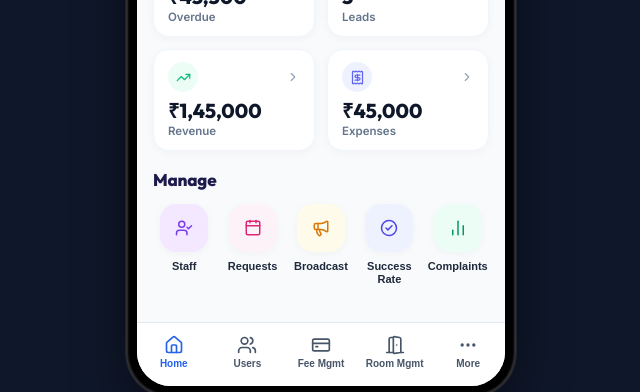
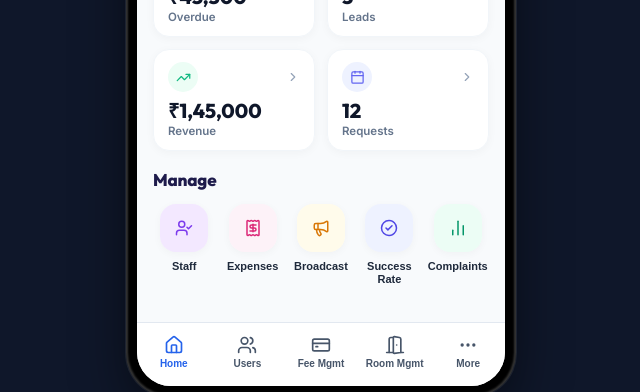
Before and after one commit to sudharshanjaggula605-droid/Happy-Hostls-Owner, a React (Vite) app: page / in a window 1280 px wide. Shown: the part 447-839 px from the top of the page, without its empty margins (319-959 px from the left). Built offline with nearby package versions, Linux system fonts and the light colour scheme.

Commit message:
exchange requests and expencses

```diff
--- a/src/kitchen/HomePage.tsx
+++ b/src/kitchen/HomePage.tsx
@@ -213,24 +213,24 @@ export const KitchenHomePage: React.FC<KitchenHomePageProps> = ({
               </div>
             </div>
 
-            {/* Card 4: Expenses */}
+            {/* Card 4: Requests */}
             <div
               className="kpi-card-2col"
               onClick={() => {
-                if (onNavigateScreen) onNavigateScreen('expenses-management');
-                else if (onNavigateTab) onNavigateTab('fees');
+                if (onNavigateScreen) onNavigateScreen('booking-requests');
+                else if (onNavigateTab) onNavigateTab('requests');
               }}
               style={{ cursor: 'pointer' }}
             >
               <div className="kpi-card-top-row">
                 <div className="kpi-icon-badge bg-indigo">
-                  <Receipt size={15} color="#6366f1" />
+                  <Calendar size={15} color="#6366f1" />
                 </div>
                 <ChevronRight size={14} color="#94a3b8" />
               </div>
               <div className="kpi-card-content-wrap">
-                <div className="kpi-card-value-text">₹45,000</div>
-                <div className="kpi-card-label-text">Expenses</div>
+                <div className="kpi-card-value-text">12</div>
+                <div className="kpi-card-label-text">Requests</div>
               </div>
             </div>
           </div>
@@ -256,19 +256,19 @@ export const KitchenHomePage: React.FC<KitchenHomePageProps> = ({
               <span className="shortcut-label">Staff</span>
             </button>
 
-            {/* Shortcut 2: Requests */}
+            {/* Shortcut 2: Expenses */}
             <button
               type="button"
               className="shortcut-card"
               onClick={() => {
-                if (onNavigateScreen) onNavigateScreen('booking-requests');
-                else if (onNavigateTab) onNavigateTab('requests');
+                if (onNavigateScreen) onNavigateScreen('expenses-management');
+                else if (onNavigateTab) onNavigateTab('fees');
               }}
             >
               <div className="shortcut-icon-box bg-pink-light">
-                <Calendar size={18} color="#db2777" />
+                <Receipt size={18} color="#db2777" />
               </div>
-              <span className="shortcut-label">Requests</span>
+              <span className="shortcut-label">Expenses</span>
             </button>
 
             {/* Shortcut 3: Broadcast */}
```
